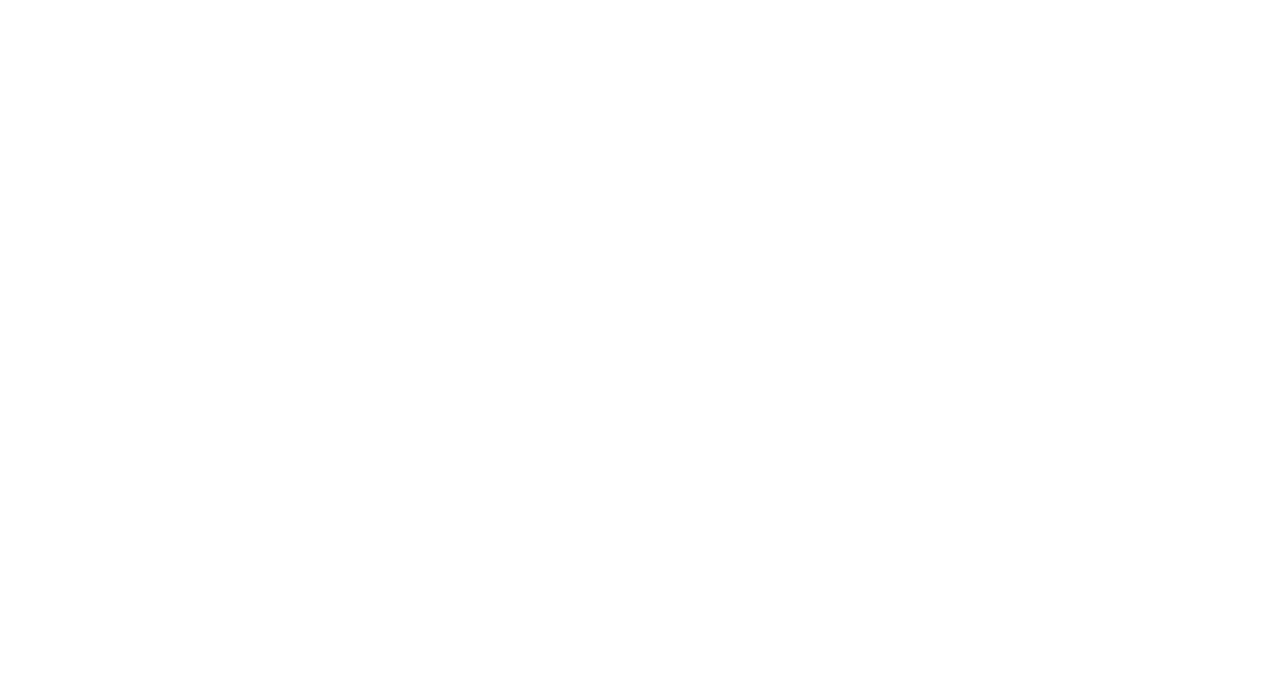
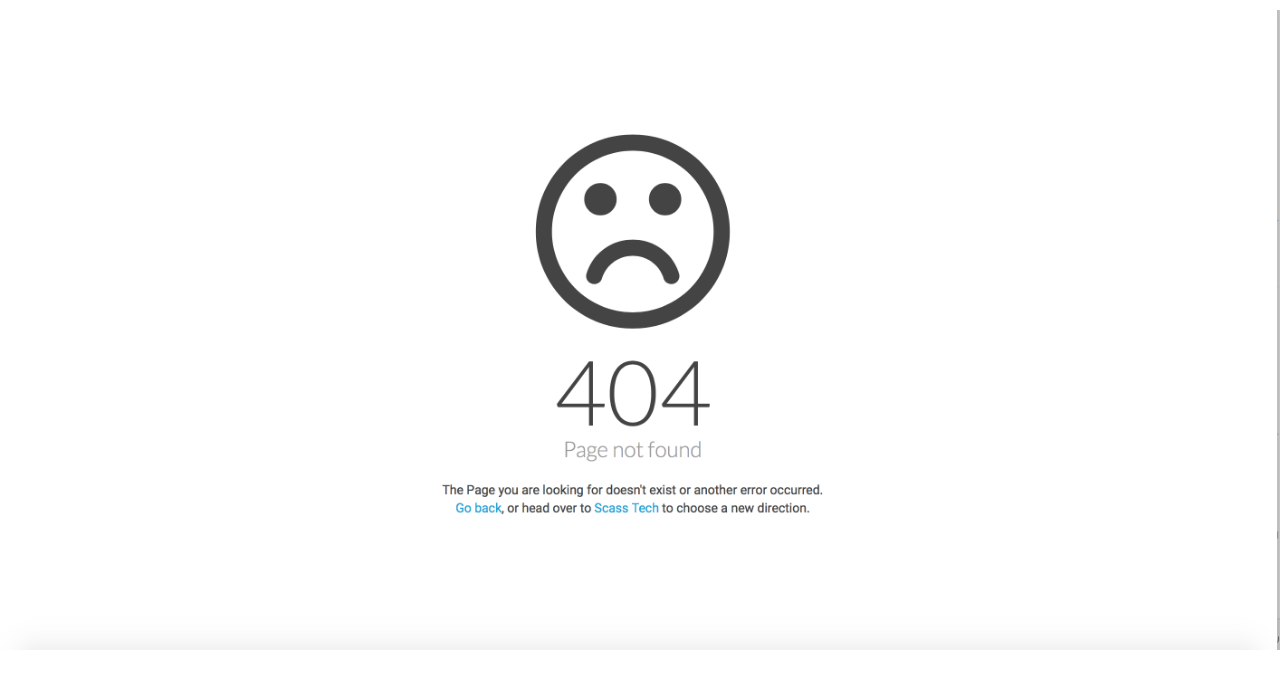
Before and after one commit to msalvatore82/BallFriends-RedSocial, a React (Create React App) app: page / in a window 1280 px wide. Before the commit this address had no page. Shown: the top 688 px of the page. Built offline with nearby package versions, Linux system fonts and the light colour scheme.

Commit message:
edit post ok

```diff
--- a/src/App.js
+++ b/src/App.js
@@ -11,6 +11,7 @@
 import InfoUser from "./components/Users/User/Nav/infoUser/InfoUser";
 import FriendUser from "./components/Users/User/Nav/FriendsUser/FriendUser";
 import PostDetail from "./components/PostDetails/PostDetail";
+import NotFound from "./components/NotFound/NotFound";
 
 function App() {
 
@@ -28,6 +29,7 @@
           <Route path="/PostUser" element={<PostUser />} />
           <Route path="/InfoUser" element={<InfoUser />} />
           <Route path="/FriendUser" element={<FriendUser />} />
+          <Route path="*" element={<NotFound />} />
         </Routes>
       </BrowserRouter>
     </div>
--- a/src/components/EditPost/EditPost.jsx
+++ b/src/components/EditPost/EditPost.jsx
@@ -2,9 +2,11 @@
 import { useEffect } from "react";
 import { useSelector } from "react-redux";
 import { useDispatch } from "react-redux";
+import { useParams } from "react-router";
 import { updatePost } from "../../features/post/postsSlice";
 
 const EditPost = ({ visible, setVisible }) => {
+  const { _id } = useParams();
   const { post } = useSelector((state) => state.posts);
 
   const dispatch = useDispatch();
@@ -18,11 +20,12 @@
     form.setFieldsValue(postEdit);
   }, [post]);
 
-
-  const onFinish =  (values) => {
-    const postWithId = { ...values};
-    dispatch(updatePost(postWithId));
-    setVisible(false);
+  const onFinish = (values) => {
+    if (values != null) {
+      const postWithId = { ...values, _id: post._id };
+      setVisible(false);
+      dispatch(updatePost(postWithId));
+    }
   };
 
   const handleCancel = () => {
@@ -36,7 +39,7 @@
       onCancel={handleCancel}
       footer={[]}
     >
-      <Form onFinish={onFinish}  form={form} >
+      <Form onFinish={onFinish} form={form}>
         <Form.Item name="post">
           <Input placeholder="Editar tu prublicacion" />
         </Form.Item>
--- /dev/null
+++ b/src/components/NotFound/NotFound.jsx
@@ -0,0 +1,12 @@
+import NF from "../../Asset/NF404.png"
+import "./NotFound.scss"
+
+const NotFound = () => {
+  return (
+    <div>
+        <img src={NF} alt="NF" className="not-found-jpg"/>
+    </div>
+  )
+}
+
+export default NotFound
--- /dev/null
+++ b/src/components/NotFound/NotFound.scss
@@ -0,0 +1,4 @@
+.not-found-jpg{
+    width: 100%;
+    z-index: 1;
+    }
--- a/src/components/PostDetails/PostDetail.jsx
+++ b/src/components/PostDetails/PostDetail.jsx
@@ -195,7 +195,7 @@
           </div>
         </div>
         <div>
-          {/* {post} */}
+
           <EditPost visible={isModalVisible} setVisible={setIsModalVisible} />
         </div>
       </div>
```
Also changed, not shown: src/Asset/NF404.png (added).
